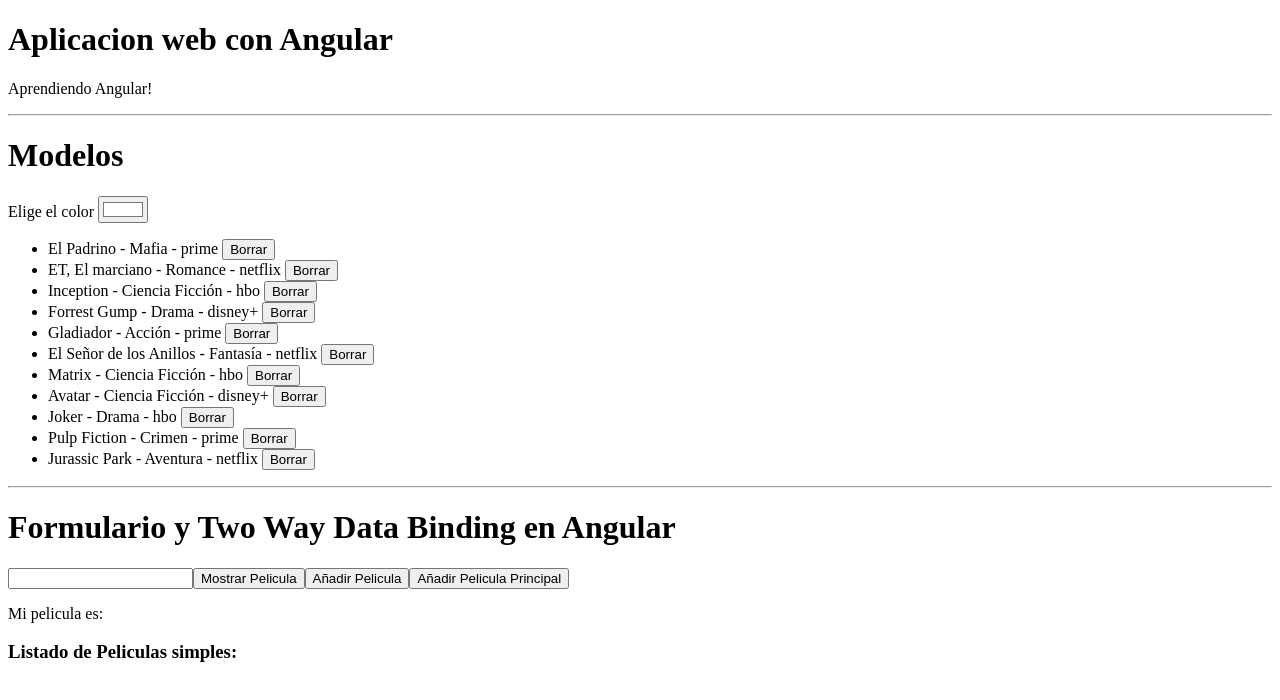
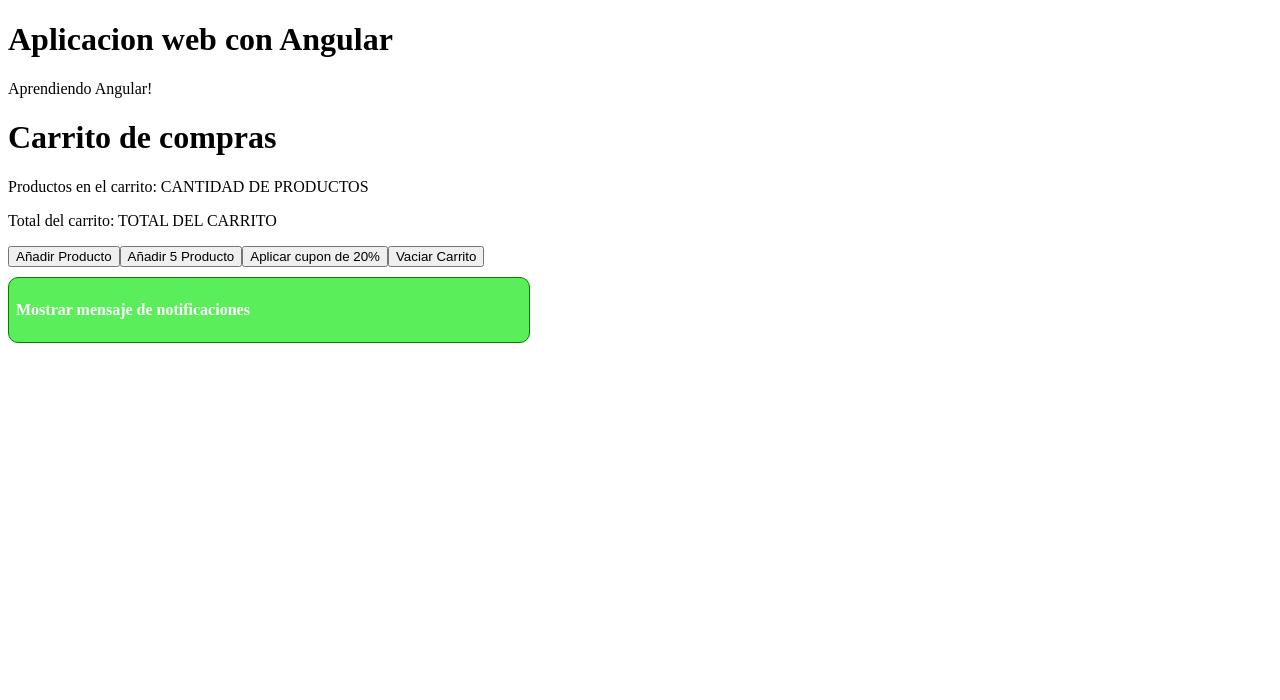
Before and after one commit to Ignacio-Molina-0804/UDemyWebCourse, an Angular app in the folder Angular/: page / in a window 1280 px wide. Shown: the top 700 px of the page. Built offline with nearby package versions, Linux system fonts and the light colour scheme.

Commit message:
Carrito Basico

```diff
--- a/Angular/src/app/app.html
+++ b/Angular/src/app/app.html
@@ -4,5 +4,6 @@
 <!-- <miProducto></miProducto> -->
 <!-- <app-usuario></app-usuario> -->
 <!-- <app-ventas></app-ventas> -->
+<!-- <app-cine></app-cine> -->
 
-<app-cine></app-cine>
+<app-carrito> </app-carrito>
--- a/Angular/src/app/app.ts
+++ b/Angular/src/app/app.ts
@@ -4,10 +4,11 @@
 import { Pelicula } from './components/pelicula/pelicula';
 import { config } from './models/config'
 import { Cine } from './components/cine/cine';
+import { Carrito } from './components/carrito/carrito';
 
 @Component({
   selector: 'app-root',
-  imports: [Cine],
+  imports: [Carrito],
   templateUrl: './app.html',
   styleUrl: './app.css'
 })
--- a/Angular/src/app/components/carrito/carrito.html
+++ b/Angular/src/app/components/carrito/carrito.html
@@ -1 +1,19 @@
-<p>carrito works!</p>
+<h1>Carrito de compras</h1>
+
+<div>
+
+    <p>Productos en el carrito: CANTIDAD DE PRODUCTOS</p>
+    <p>Total del carrito: TOTAL DEL CARRITO</p>
+
+    <button>Añadir Producto</button>
+    <button>Añadir 5 Producto</button>
+    <button>Aplicar cupon de 20%</button>
+    <button>Vaciar Carrito</button>
+
+</div>
+
+<div class="notificacion">
+
+    <p>Mostrar mensaje de notificaciones</p>
+
+</div>
--- a/Angular/src/styles.css
+++ b/Angular/src/styles.css
@@ -1 +1,14 @@
 /* You can add global styles to this file, and also import other style files */
+
+.notificacion{
+
+    background-color: rgb(91, 238, 91);
+    border: 1px solid green;
+    color: white;
+    margin-top: 10px;
+    padding: 7px;
+    font-weight: bold;
+    border-radius: 10px;
+    width: 40%;
+
+}
```
